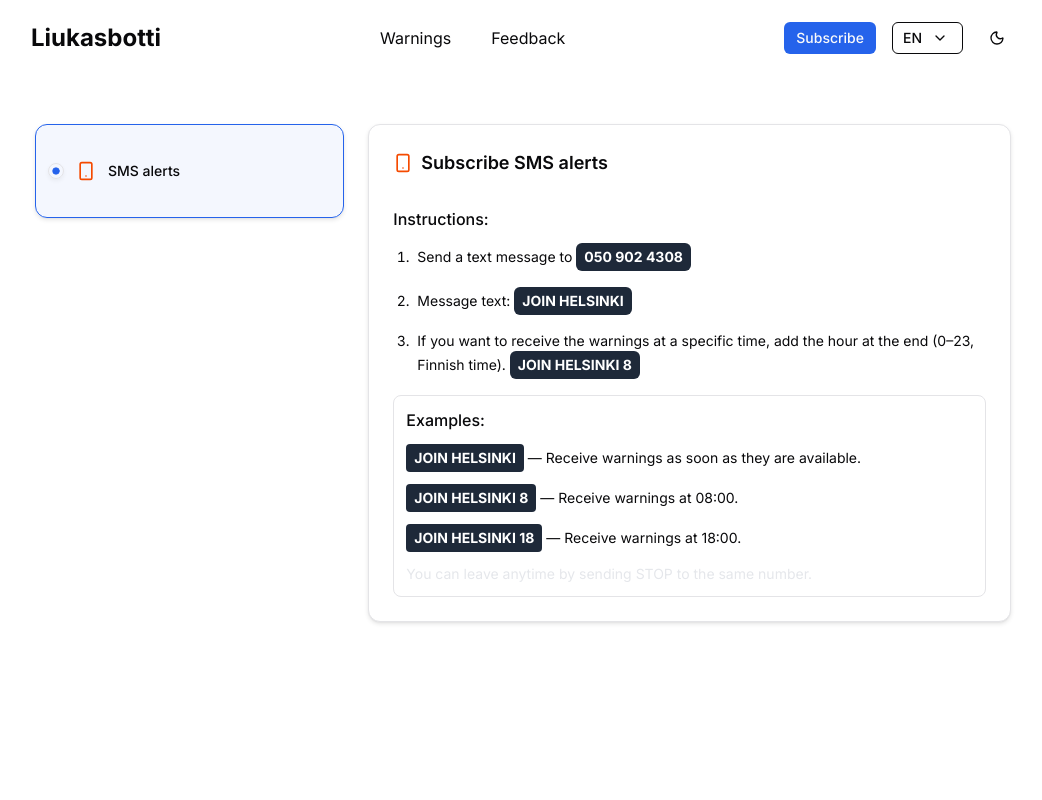
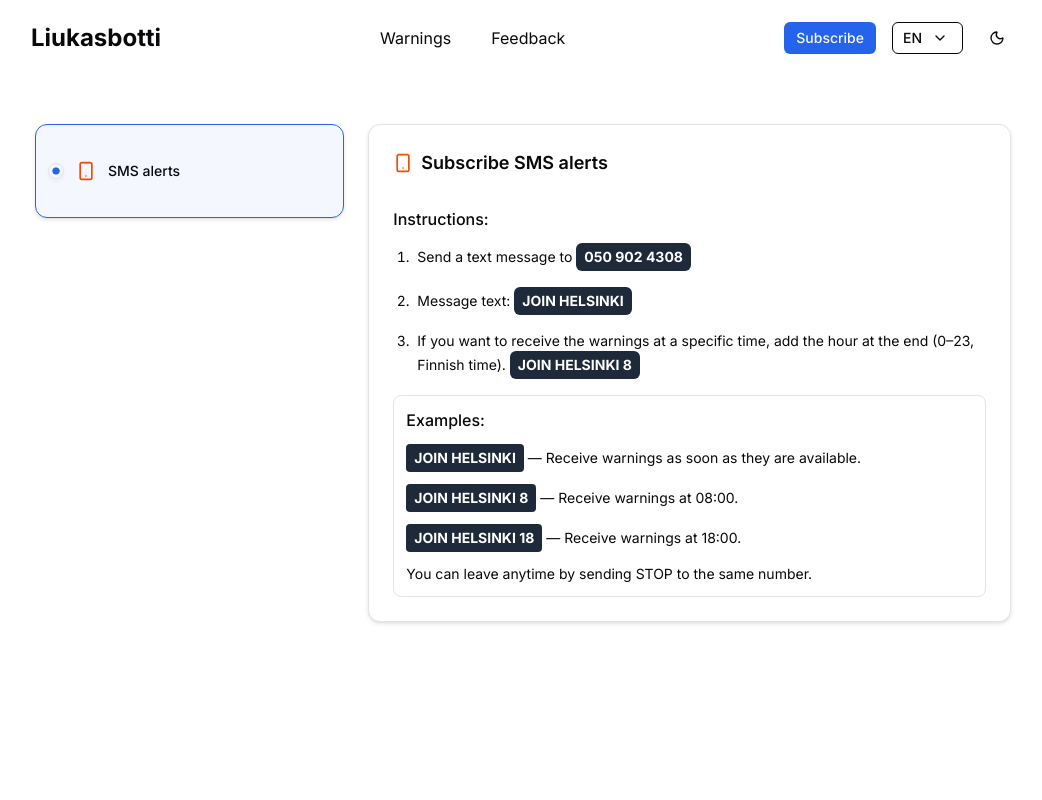
Before and after one commit to Bravo-Digital/liukastumisvaroituspalvelu-open, a Next.js app: page /en/subscribe in a window 1280 px wide. Shown: the top 800 px of the page, without its empty margins (117-1159 px from the left). Built offline with nearby package versions, Linux system fonts and the light colour scheme.

Commit message:
text color

```diff
--- a/src/app/[locale]/subscribe/SubscribeForm.tsx
+++ b/src/app/[locale]/subscribe/SubscribeForm.tsx
@@ -132,7 +132,7 @@ export default function SubscribeForm() {
               </li>
             </ul>
 
-            <div className="mt-3 text-xs md:text-sm text-gray-200">
+            <div className="mt-3 text-xs md:text-sm">
               <p>{t("options.sms.guide.note2")}</p>
             </div>
           </div>
```
